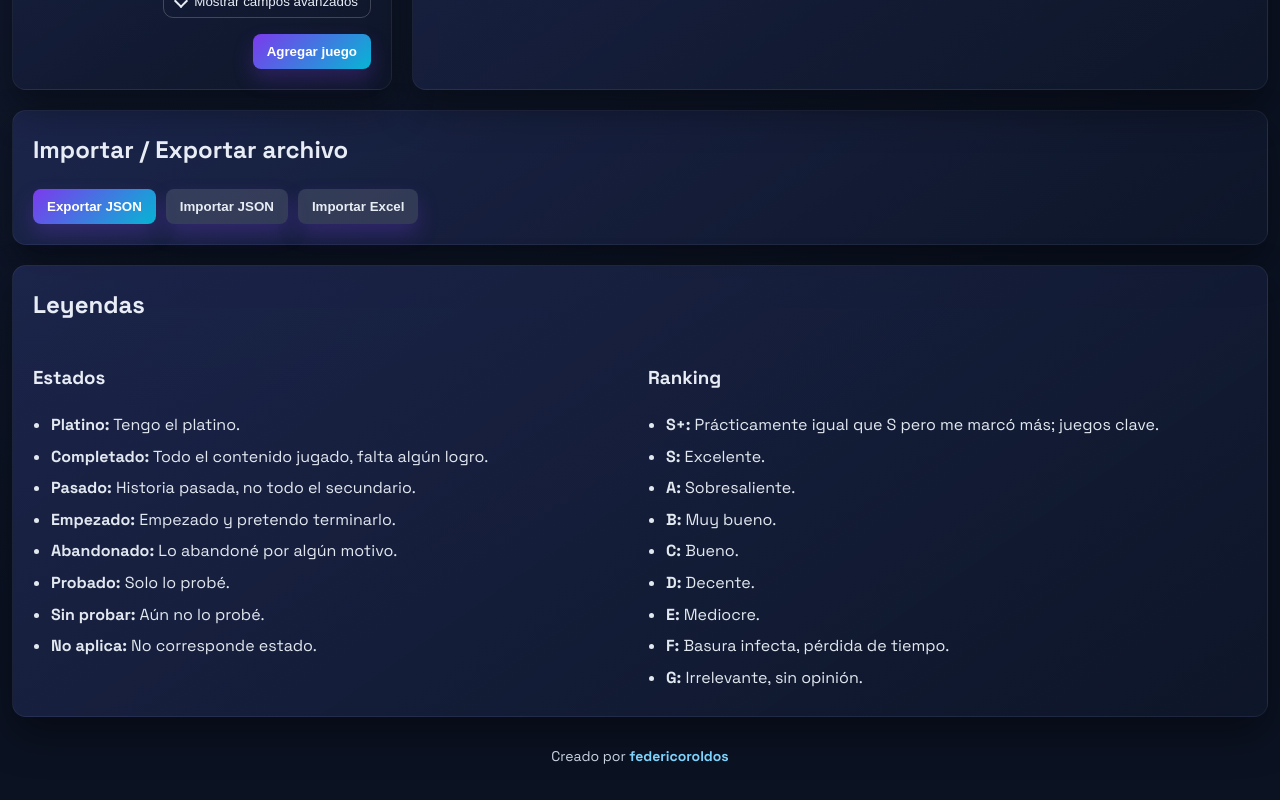
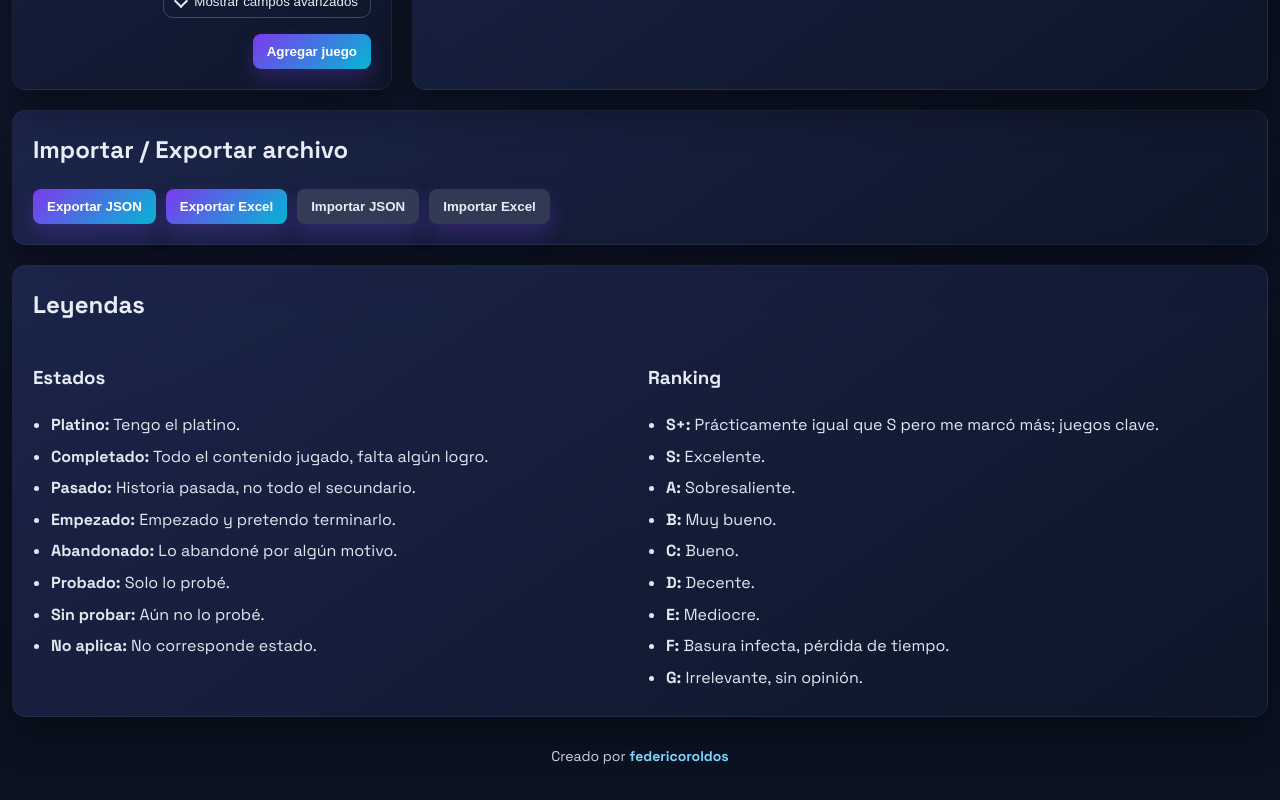
Before and after one commit to federicoroldos/Games-Progress-Tracker, a React (Vite) app: page / in a window 1280 px wide. Shown: the part 1045-1845 px from the top of the page. Built offline with nearby package versions, Linux system fonts and the light colour scheme; no server answers.

Commit message:
added excel export

```diff
--- a/src/components/LocalImportPanel.tsx
+++ b/src/components/LocalImportPanel.tsx
@@ -1,4 +1,5 @@
 import { ChangeEvent, useRef, useState } from "react";
+import * as XLSX from "xlsx";
 import { parseExcelFile } from "../utils/excelImport";
 import { Game } from "../types/Game";
 
@@ -28,6 +29,44 @@ const LocalImportPanel = ({ onExportJson, onImportJson, onImportExcel }: Props)
 
   const handleOpenFile = () => {
     fileInputRef.current?.click();
+  };
+
+  const handleDownloadExcel = () => {
+    try {
+      const json = onExportJson();
+      const data: Game[] = JSON.parse(json);
+
+      if (!Array.isArray(data) || data.length === 0) {
+        setMessage("No hay datos para exportar a Excel");
+        return;
+      }
+
+      const rows = data.map((game) => ({
+        Nombre: game.title,
+        Plataforma: game.platform,
+        Estado: game.status,
+        Tier: game.ranking,
+        Notas: game.comment,
+        "Fecha de lanzamiento": game.releaseDate ?? "",
+        Publisher: game.publisher ?? "",
+        "Género(s)": game.genres ?? "",
+        "Fecha primera vez": game.firstPlayedAt ?? "",
+        "Fecha de comienzo": game.startDate ?? "",
+        "Fecha de fin": game.endDate ?? "",
+        "Horas jugadas (última partida)": game.lastSessionHours ?? "",
+        "Año completado": game.yearsPlayed ?? "",
+        "Horas totales": game.totalHours ?? "",
+        "Creado el": game.createdAt
+      }));
+
+      const worksheet = XLSX.utils.json_to_sheet(rows);
+      const workbook = XLSX.utils.book_new();
+      XLSX.utils.book_append_sheet(workbook, worksheet, "Juegos");
+      XLSX.writeFile(workbook, "gametracker-backup.xlsx");
+      setMessage(`Exportado a Excel (${rows.length} registros)`);
+    } catch (error) {
+      setMessage("No se pudo exportar a Excel");
+    }
   };
 
   const handleOpenExcel = () => {
@@ -77,6 +116,9 @@ const LocalImportPanel = ({ onExportJson, onImportJson, onImportExcel }: Props)
         <button className="button" onClick={handleDownloadFile}>
           Exportar JSON
         </button>
+        <button className="button" onClick={handleDownloadExcel}>
+          Exportar Excel
+        </button>
         <button className="button button--ghost" onClick={handleOpenFile} disabled={loading}>
           Importar JSON
         </button>
```
